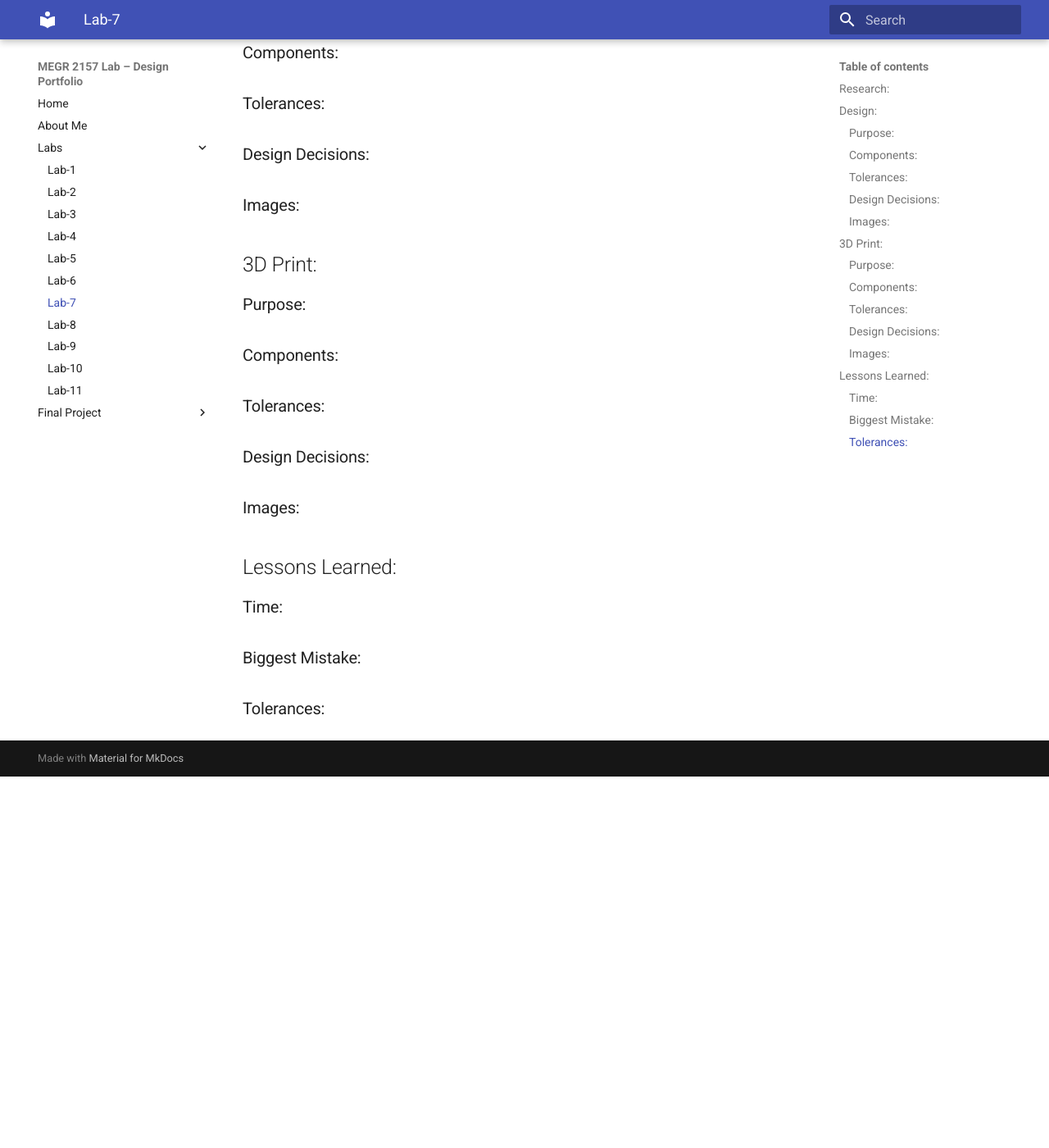
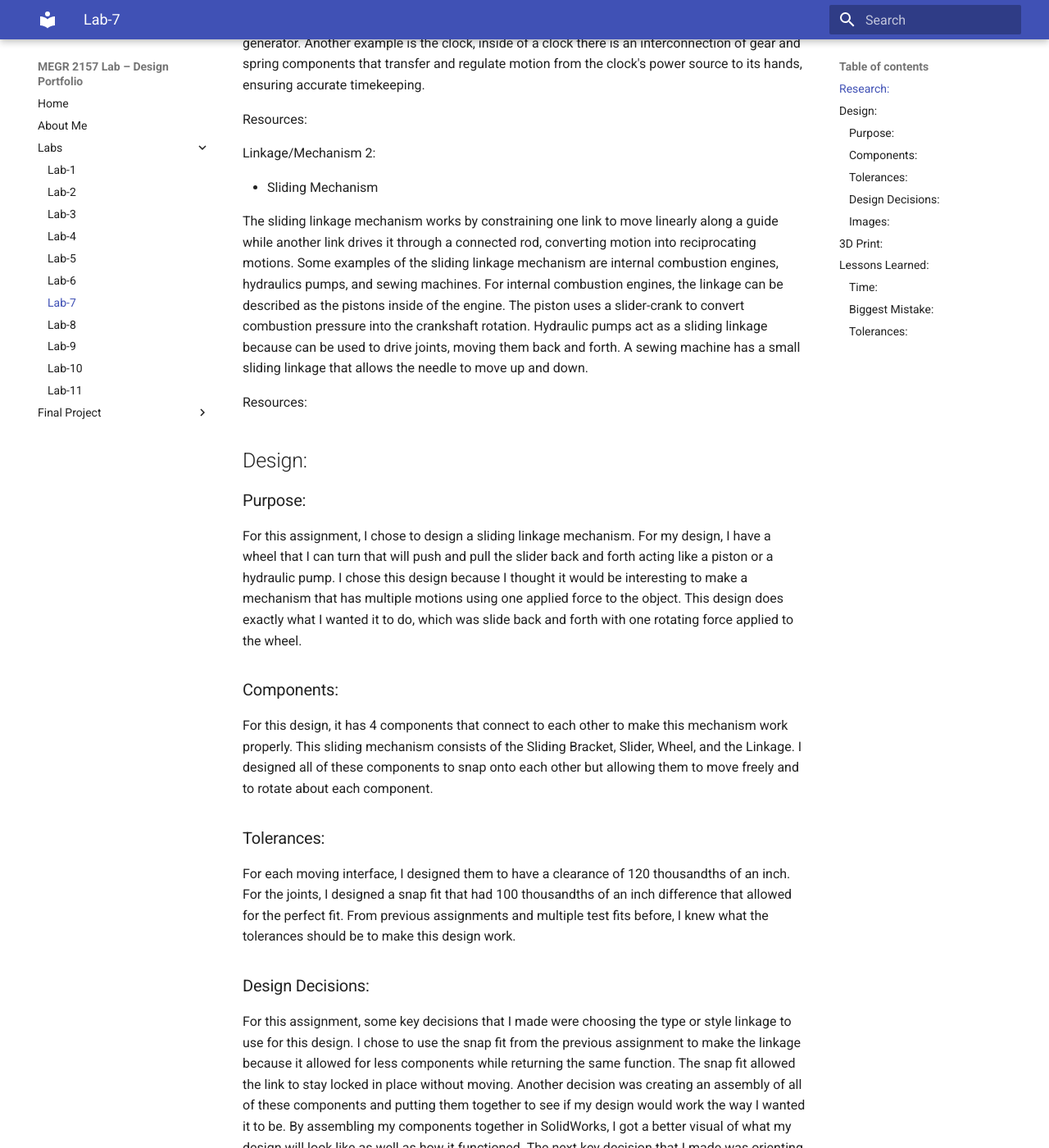
Before and after one commit to AndrewYang2428/andrewyang-megr2156-lab-portfolio, an MkDocs documentation site: the page built from docs/Labs/L07/index.md, in a window 1280 px wide and 1400 px high, scrolled down 570 px. Shown: the whole window at 82% size. Built offline with MkDocs 1.6.1 and Material for MkDocs 9.7.7, drawn with Linux system fonts in a browser that asks for light colours; before the commit the page ends 1517 px from its top, so only the background shows below that; some of the changed text lies outside the part shown.

Commit message:
Enhance documentation on linkage mechanisms and design
Expanded explanations for gear and sliding mechanisms, detailing their applications in various industries. Added design purpose, components, tolerances, and decisions for the sliding linkage mechanism.

```diff
--- a/docs/Labs/L07/index.md
+++ b/docs/Labs/L07/index.md
@@ -8,41 +8,48 @@
 - Cite sources
 
 Linkage/Mechanism 1:
+
 - Geared Linkage
-Examples:
-- Car Gearbox
-- Wind Turbines
-- Clocks
+
+The gear linkage is a mechanical system that connects a drivers input to a gear transmission, translating motion and force into the correct gear engagement. It is an assembly of rigid links connected by joints that convert motion and force from one form to another. Some examples of this linkage mechanism is the car gearbox that connects to a manual transmission. A wind turbine has a gear linkage that connects the slow rotating turbine blades to a high-speed generator. Another example is the clock, inside of a clock there is an interconnection of gear and spring components that transfer and regulate motion from the clock's power source to its hands, ensuring accurate timekeeping.
+
+Resources:
+
+
 
 Linkage/Mechanism 2:
+
 - Sliding Mechanism
-Examples:
--
+
+The sliding linkage mechanism works by constraining one link to move linearly along a guide while another link drives it through a connected rod, converting motion into reciprocating motions. Some examples of the sliding linkage mechanism are internal combustion engines, hydraulics pumps, and sewing machines. For internal combustion engines, the linkage can be described as the pistons inside of the engine. The piston uses a slider-crank to convert combustion pressure into the crankshaft rotation. Hydraulic pumps act as a sliding linkage because can be used to drive joints, moving them back and forth. A sewing machine has a small sliding linkage that allows the needle to move up and down.
+
+Resources:
+
 
 
 ## Design:
 
 ### Purpose:
 
+For this assignment, I chose to design a sliding linkage mechanism. For my design, I have a wheel that I can turn that will push and pull the slider back and forth acting like a piston or a hydraulic pump. I chose this design because I thought it would be interesting to make a mechanism that has multiple motions using one applied force to the object. This design does exactly what I wanted it to do, which was slide back and forth with one rotating force applied to the wheel.
+
 ### Components:
+
+For this design, it has 4 components that connect to each other to make this mechanism work properly. This sliding mechanism consists of the Sliding Bracket, Slider, Wheel, and the Linkage. I designed all of these components to snap onto each other but allowing them to move freely and to rotate about each component.
 
 ### Tolerances:
 
+For each moving interface, I designed them to have a clearance of 120 thousandths of an inch. For the joints, I designed a snap fit that had 100 thousandths of an inch difference that allowed for the perfect fit. From previous assignments and multiple test fits before, I knew what the tolerances should be to make this design work.
+
 ### Design Decisions:
+
+For this assignment, some key decisions that I made were choosing the type or style linkage to use for this design. I chose to use the snap fit from the previous assignment to make the linkage because it allowed for less components while returning the same function. The snap fit allowed the link to stay locked in place without moving. Another decision was creating an assembly of all of these components and putting them together to see if my design would work the way I wanted it to be. By assembling my components together in SolidWorks, I got a better visual of what my design will look like as well as how it functioned. The next key decision that I made was orienting each component the right way as well as placing the supports in the right way to get the best print. I needed the sliding surfaces to be as smooth as possible so that when the components are all connected, the slider would slide smoothly through the slider bracket. The hole in the slider needed supports as well to ensure the hole held its tolerances without folding in.
 
 ### Images:
 
 ## 3D Print:
 
-### Purpose:
-
-### Components:
-
-### Tolerances:
-
-### Design Decisions:
-
-### Images:
+After printing the sliding mechanism, I assembled the components together to make ensure that each component fit together perfectly. I also made sure that the slider slid through the bracket smoothly. This is one of the most important features of the print process because it has to slide smoothly for this mechanism to work. After inspecting each component and assembling them together, I tested the mechanism to ensure that it functioned properly and that each component did what it needed to do. As a result, each component fits perfectly and the sliding mechanism functions the way I wanted it to.
 
 ## Lessons Learned:
 
```
